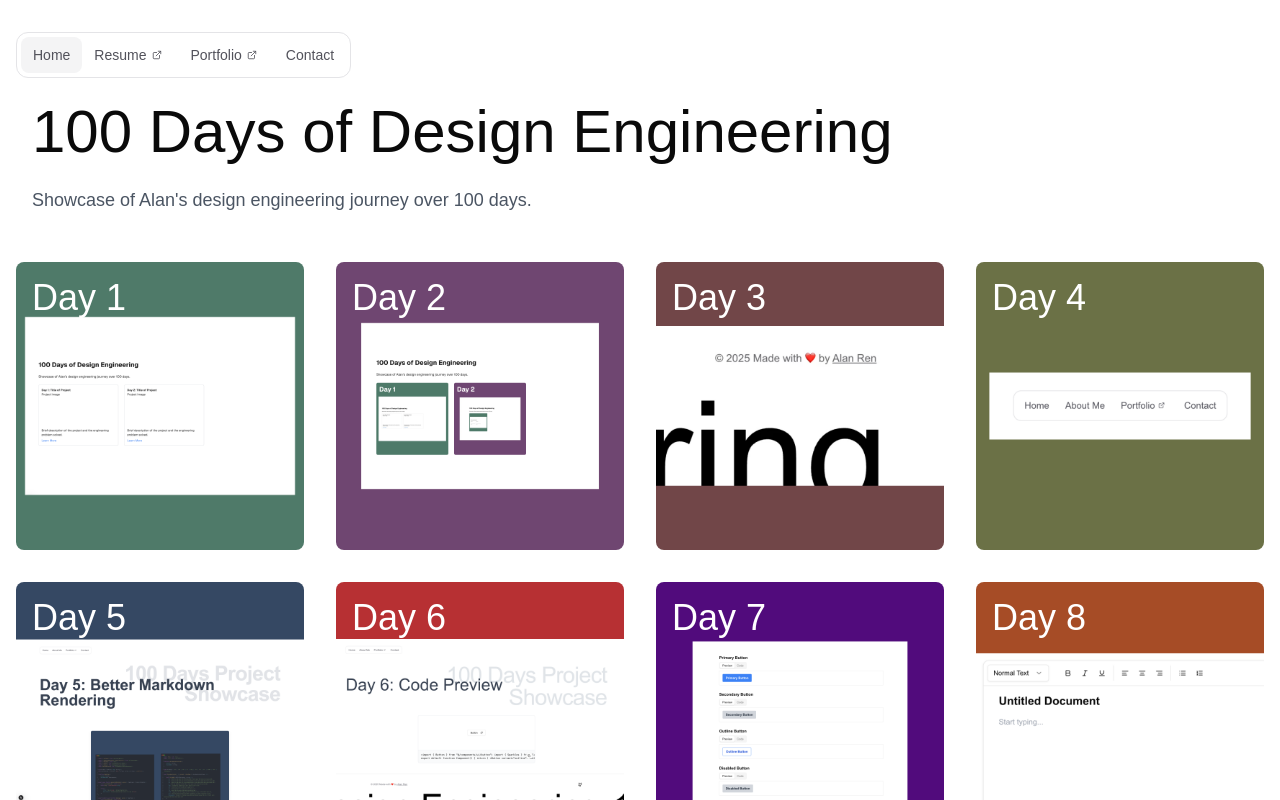
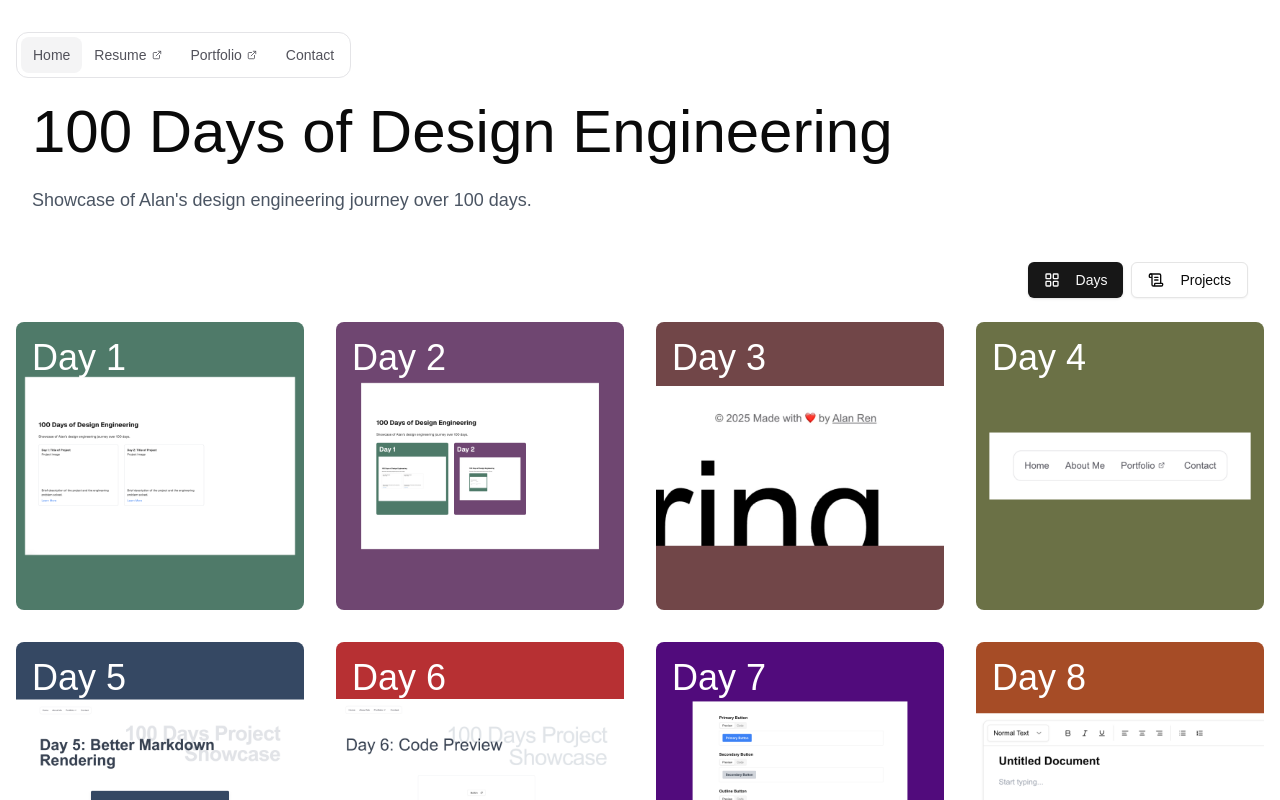
Before and after one commit to alanvww/100-Days-of-Design-Engineering, a Next.js app: page / in a window 1280 px wide. Shown: the top 800 px of the page. Built offline with nearby package versions, Linux system fonts and the light colour scheme.

Commit message:
Day 12: Sorting (Partial)

```diff
--- a/src/app/page.tsx
+++ b/src/app/page.tsx
@@ -1,7 +1,7 @@
 import { getAllProjects } from '@/lib/markdown';
 import { Footer } from "@/components/ui/Footer";
 import { Navbar } from "@/components/ui/Navbar";
-import { PaginatedProjects } from "@/components/PaginatedProjects";
+import ProjectViewSwitcher from "@/components/ProjectViewSwitcher";
 import { Project } from "@/types/ProjectTypes";
 
 export const dynamic = 'force-static';
@@ -27,7 +27,7 @@ export default async function Home() {
                     </p>
                 </div>
 
-                <PaginatedProjects projects={projects} />
+                <ProjectViewSwitcher projects={projects} />
             </main>
 
             <Footer />
--- /dev/null
+++ b/src/components/ProjectViewSwitcher.tsx
@@ -0,0 +1,82 @@
+'use client'
+import React, { useState, useMemo } from 'react';
+import { Project } from '@/types/ProjectTypes';
+import { PaginatedProjects } from '@/components/PaginatedProjects';
+import { ProjectCard } from '@/components/ProjectCard';
+import { Button } from '@/components/ui/button';
+import { LayoutGrid, ScrollText } from 'lucide-react';
+
+interface ProjectViewProps {
+  projects: Project[];
+}
+
+interface GroupedProjects {
+  [key: string]: Project[];
+}
+
+const ProjectViewSwitcher: React.FC<ProjectViewProps> = ({ projects }) => {
+  const [viewMode, setViewMode] = useState<'paginated' | 'carousel'>('paginated');
+
+  const groupedProjects = useMemo(() => {
+    return projects.reduce((acc: GroupedProjects, project) => {
+      const projectType = project.project;
+      if (!acc[projectType]) {
+        acc[projectType] = [];
+      }
+      acc[projectType].push(project);
+      return acc;
+    }, {});
+  }, [projects]);
+
+  const CarouselView = () => {
+    return (
+      <div className="space-y-12">
+        {Object.entries(groupedProjects).map(([projectType, projectGroup]) => (
+          <div key={projectType} className="space-y-4">
+            <h2 className="text-2xl font-semibold px-4">{projectType}</h2>
+            <div className="relative">
+              <div className="flex overflow-x-auto space-x-4 pb-4 snap-x snap-mandatory">
+                {projectGroup.map((project) => (
+                  <div key={project.day} className="p-8">
+                    <ProjectCard project={project} />
+                  </div>
+                ))}
+              </div>
+            </div>
+          </div>
+        ))}
+      </div>
+    );
+  };
+
+  return (
+    <div className="space-y-6">
+      <div className="flex justify-end space-x-2 px-4">
+        <Button
+          variant={viewMode === 'paginated' ? 'default' : 'outline'}
+          onClick={() => setViewMode('paginated')}
+          className="flex items-center space-x-2"
+        >
+          <LayoutGrid className="w-4 h-4" />
+          <span>Days</span>
+        </Button>
+        <Button
+          variant={viewMode === 'carousel' ? 'default' : 'outline'}
+          onClick={() => setViewMode('carousel')}
+          className="flex items-center space-x-2"
+        >
+          <ScrollText className="w-4 h-4" />
+          <span>Projects</span>
+        </Button>
+      </div>
+
+      {viewMode === 'paginated' ? (
+        <PaginatedProjects projects={projects} />
+      ) : (
+        <CarouselView />
+      )}
+    </div>
+  );
+};
+
+export default ProjectViewSwitcher;
--- a/src/types/ProjectTypes.ts
+++ b/src/types/ProjectTypes.ts
@@ -3,4 +3,5 @@ export interface Project {
 	image: string;
 	title: string;
 	color: string;
+	project: string;
 }
```
Also changed, not shown: 1 other file (tests, documents, lock files or other folders).
